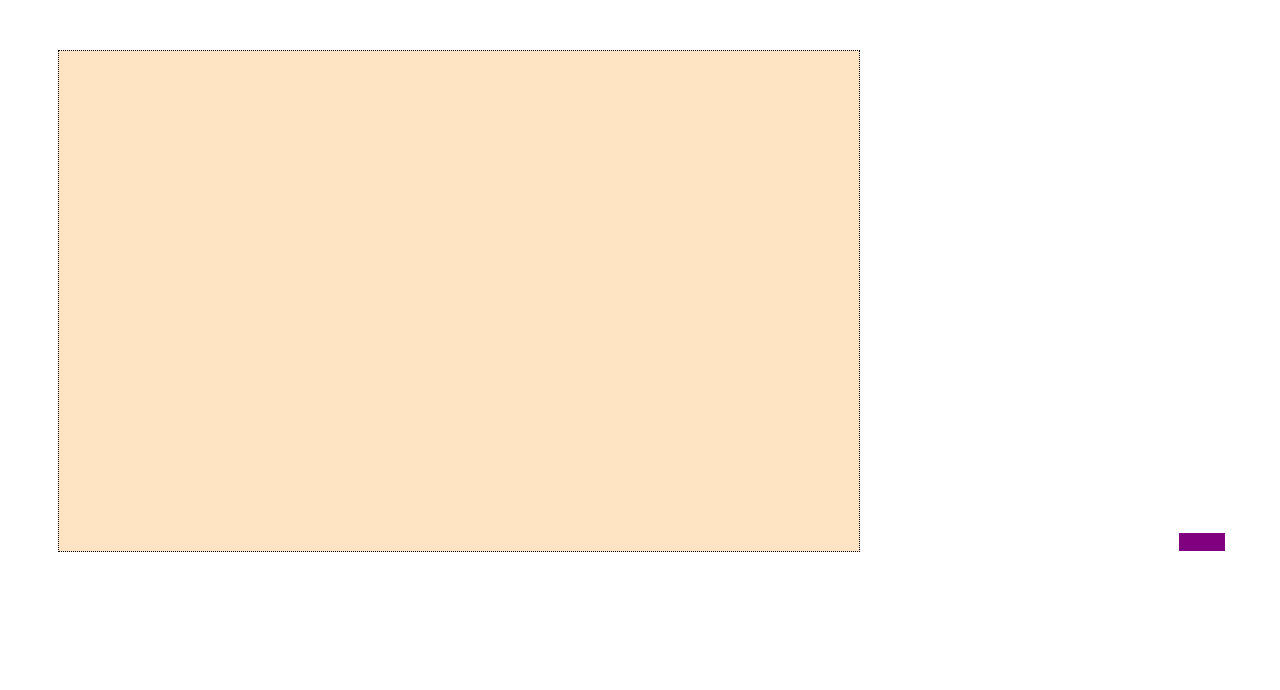
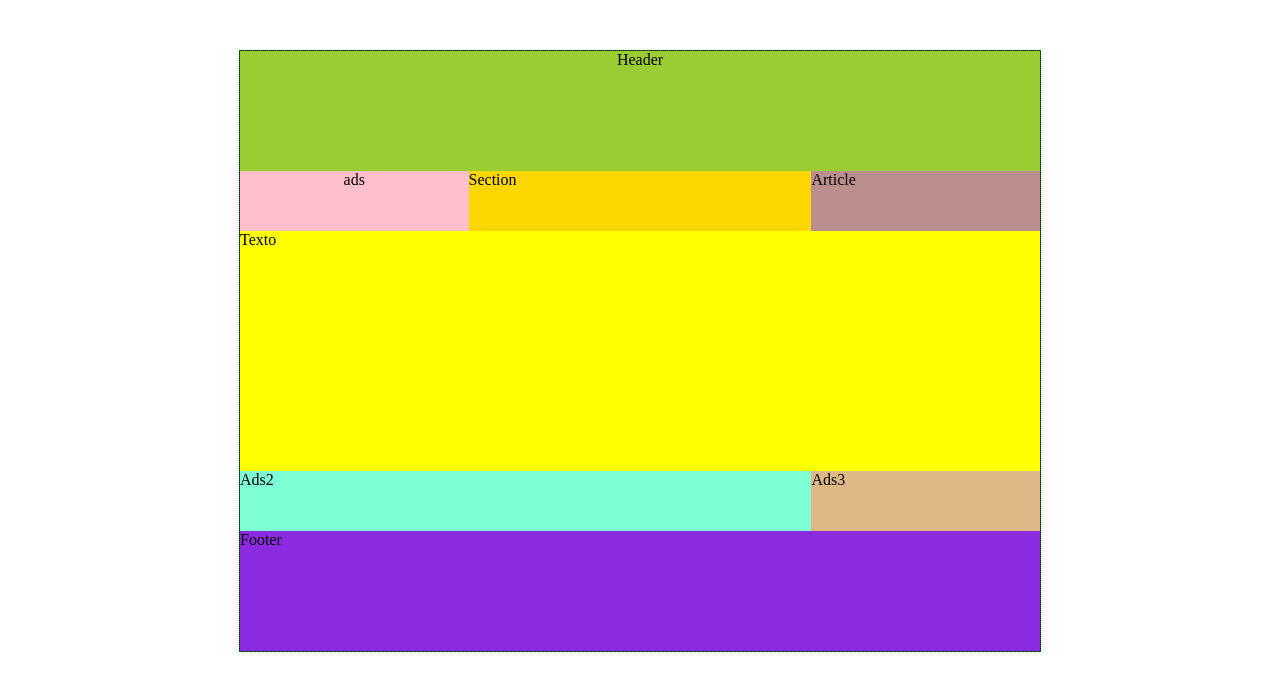
Before and after one commit to Jeyceemill/AulasCss, a plain HTML site: page AULA 10 CSS/gridatividade.html in a window 1280 px wide. Drawn offline with Linux system fonts and the light colour scheme.

Commit message:
Atividade Grid

```diff
--- a/AULA 10 CSS/grid.css
+++ b/AULA 10 CSS/grid.css
@@ -12,7 +12,8 @@
     grid-template-columns: repeat(5, 20%);
     grid-template-rows: repeat(5, 1fr);
     grid-template-areas:
-    "header header header header header" "propaganda propaganda main main main"
+    "header header header header header"
+    "propaganda propaganda main main main"
         "propaganda propaganda main main main"
         "propaganda propaganda main main main"
         "footer footer footer footer footer"
--- a/AULA 10 CSS/gridatividade.css
+++ b/AULA 10 CSS/gridatividade.css
@@ -1,72 +1,73 @@
 .container {
-    height: 500px;
+    height: 600px;
     width: 800px;
-    margin: 50px;
-    background-color: bisque;
-    border:dotted 1px;
+    margin: 50px auto;
+    background-color: black;
+    border: dotted 1px green;
     display: grid;
+    grid-template-columns: repeat(7, 2fr);
+    grid-template-rows: repeat(10, 2fr);
+    grid-template-areas:
+        "header header header header header header header"
+        "header header header header header header header"
+        "ads ads  section section section article article "
+        "main main main main main main main"
+        "main main main main main main main"
+        "main main main main main main main"
+        "main main main main main main main"
+        "ads2 ads2 ads2 ads2 ads2 ads3 ads3"
+        "footer footer footer footer footer footer footer"
+        "footer footer footer footer footer footer footer";
+}
 
-grid-template-columns: repeat(7, 20%);
-grid-template-rows: repeat(9, 2fr );
-grid-template-areas:
-"header header header header header header header"
-"header header header header header header header"
-"main main article article article section section  "
-"main main article article article section section  "
-"main main article article article section section  "
-"cont cont cont cont cont cont cont "
-"section section section section section section section"
-"footer footer footer footer footer footer footer"
+.box1 {
+    grid-area: header;
+    background-color: yellowgreen;
+    text-align: center;
 
 }
 
+.box2 {
+    grid-area: ads;
+    background-color: pink;
+    text-align: center;
 
+}
 
+.box3 {
+    grid-area: section;
+    background-color: gold;
 
-.box1 {
-    grid-area: header;
-    background-color: red;
+}
+
+.box4 {
+    grid-area: article;
+    background-color: rosybrown;
+
+}
+
+.box5 {
+    grid-area: main;
+    background-color: yellow;
+
+}
+
+.box6 {
+    grid-area: ads2;
+    background-color: aquamarine;
 
 
 }
 
-.box2 {
-    grid-area: main;
-    background-color: yellowgreen
-
-}
-
-.box3 {
-    grid-area: main
-    background-color: blue;
-
-}
-.box4 {
-    grid-area: section;
-    background-color: purple;
-
-}
-
-.box5 {
-    grid-area: ;
-    background-color:;
-
-}
-
-.box6 {
-    grid-area:
-    background-color: ;
-
-}
-
 .box7 {
-    grid-area:
-    background-color: ;
+    grid-area: ads3;
+    background-color: burlywood;
 
 }
 
 .box8 {
-    grid-area:
-    background-color: footer;
+    grid-area: footer;
+    background-color: blueviolet;
+
 
 }
--- a/AULA 10 CSS/gridatividade.html
+++ b/AULA 10 CSS/gridatividade.html
@@ -4,18 +4,19 @@
     <meta charset="UTF-8">
     <meta name="viewport" content="width=device-width, initial-scale=1.0">
     <link rel="stylesheet" href="./gridatividade.css">
-    <title> Atividade Grid </title>
+    <title>Atividade Grid</title>
 </head>
 <body>
     <div class="container">
         <div class="box1">Header</div>
-        <div class="box2"></div>
-        <div class="box3"></div>
-        <div class="box4"></div>
-        <div class="box5"></div>
-        <div class="box6"></div>
-        <div class="box7"></div>
-        <div class="box8"></div>
+        <div class="box2">ads</div>
+        <div class="box3">Section</div>
+        <div class="box4">Article</div>
+        <div class="box5">Texto</div>
+        <div class="box6">Ads2</div>
+        <div class="box7">Ads3</div>
+         <div class="box8">Footer</div>
+
     </div>
 </body>
 </html>
--- /dev/null
+++ b/AULA 10 CSS/styles.css
@@ -0,0 +1,78 @@
+@charset utf-8 * {
+    margin: 0;
+    padding: 0;
+    box-sizing: border-box;
+}
+
+body {
+    display: flex;
+    justify-content: center;
+    align-items: center;
+    height: 100vh;
+    background-color: #f0f0f0;
+}
+
+container {
+    height: 600px;
+    width: 800px;
+    margin: 50px auto;
+    background-color: black;
+    border: dotted 1px green;
+    display: grid;
+    grid-template-columns: repeat(7, 2fr);
+    grid-template-rows: repeat(10, 2fr);
+    grid-template-areas:
+
+        "header header header header header header header"
+        "header header header header header header header"
+        "ads ads ads ads ads link link"
+        "main main main main main main main"
+        " texto texto texto "
+        "main main main main main main main"
+        ""
+        "div7 div7 div7 div7 div7 div7 div7"
+        "div8 div8 div8 div8 div8 div8 div8"
+        "div8 div8 div8 div8 div8 div8 div8"
+        "div8 div8 div8 div8 div8 div8 div8";
+
+}
+
+.header {
+    grid-area: header;
+    background-color: #c2c500;
+}
+
+.ads2 {
+    grid-area: ad2s;
+    background-color: #b1d7af;
+}
+
+.link {
+    grid-area: link;
+    background-color: #2b5dbf;
+}
+
+.main {
+    grid-area: main;
+    background-color: #8e4a1b;
+}
+
+.texto {
+    grid-area: texto;
+    background-color: #5a3a13;
+}
+
+.imagem {
+    grid-area: imagem;
+    background-color: #222020;
+}
+
+.article {
+    grid-area: article;
+    background-color: #7257a5;
+}
+
+.footer {
+    grid-area: footer;
+    background-color: #d97b45;
+}
```
